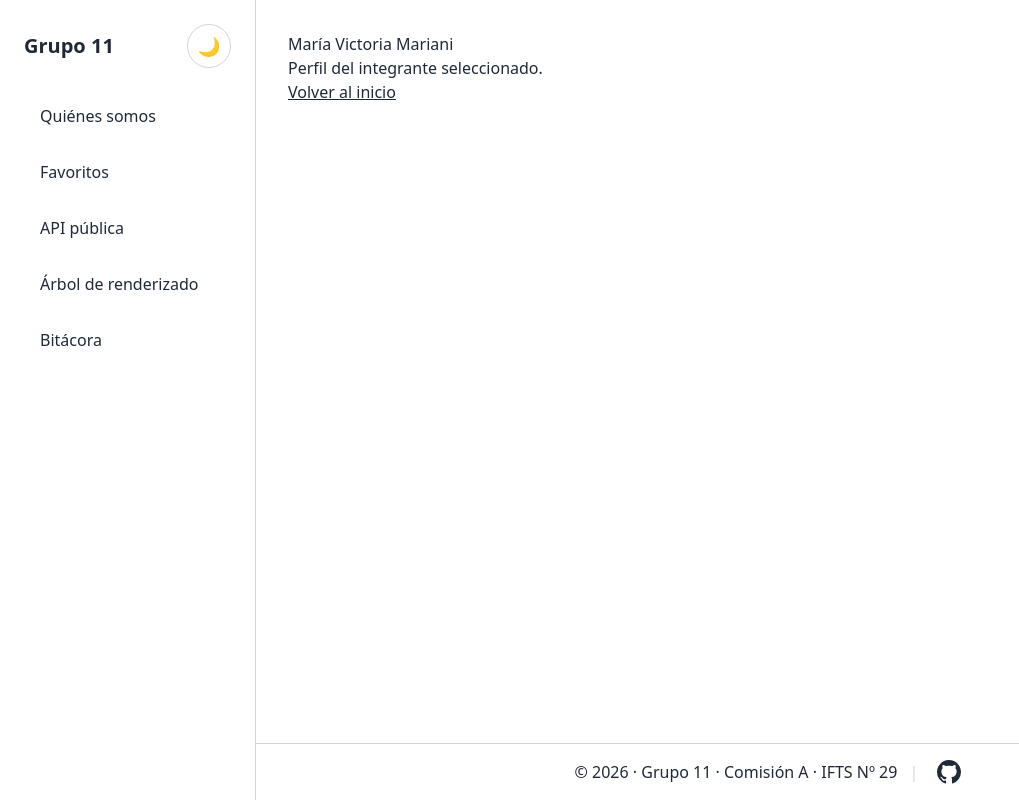
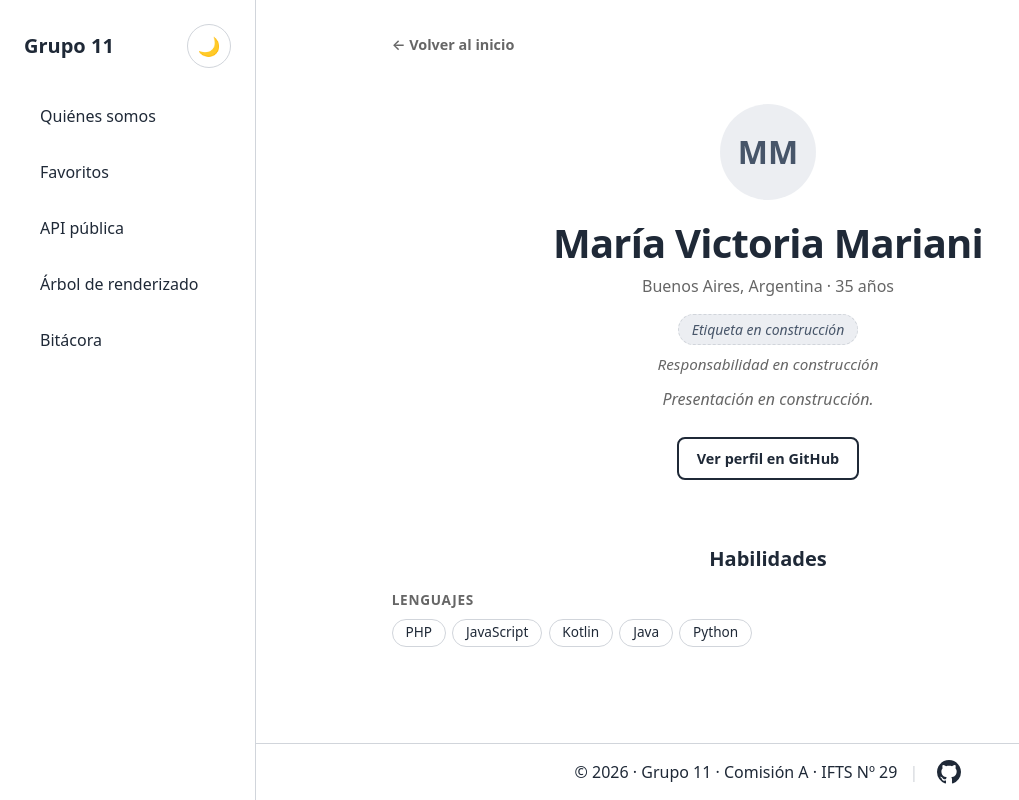
Before and after one commit to mvjhart/DSWF_TP2_2A_Grupo11, a React (Vite) app: page /integrantes/victoria in a window 1280 px wide. Shown: the whole page, without its empty margins (0-1019 px from the left). Built offline with nearby package versions, Linux system fonts and the light colour scheme.

Commit message:
feat(perfil): crea carpeta /utils con esPendiente, y componentes ProfileIdentity y SkillsList

```diff
--- /dev/null
+++ b/src/components/ProfileIdentity/ProfileIdentity.css
@@ -0,0 +1,96 @@
+.profile-identity {
+  display: flex;
+  flex-direction: column;
+  align-items: center;
+  text-align: center;
+  gap: 0.5rem;
+  padding: 2rem 1rem;
+}
+
+.profile-identity__nombre {
+  margin: 0.75rem 0 0;
+  font-size: clamp(1.75rem, 4vw, 2.5rem);
+  font-weight: 800;
+  letter-spacing: -0.02em;
+  line-height: 1.15;
+}
+
+.profile-identity__datos {
+  margin: 0;
+  color: var(--color-texto-suave);
+  font-size: 1rem;
+}
+
+.profile-identity__tags {
+  margin-top: 0.5rem;
+}
+
+.profile-identity__tag {
+  display: inline-block;
+  padding: 0.25rem 0.8rem;
+  border-radius: 999px;
+  background-color: var(--tono-fondo, var(--color-hover));
+  color: var(--tono-texto, var(--color-texto));
+  font-size: 0.875rem;
+  font-weight: 700;
+}
+
+.profile-identity__tag--pendiente {
+  background-color: var(--color-tag-neutro-fondo, transparent);
+  color: var(--color-tag-neutro-texto, var(--color-texto-suave));
+  border: 1px dashed var(--color-borde);
+  font-weight: 500;
+  font-style: italic;
+}
+
+.profile-identity__rol {
+  margin: 0;
+  max-width: 60ch;
+  font-size: 0.95rem;
+  color: var(--color-texto);
+  font-weight: 600;
+}
+
+.profile-identity__descripcion {
+  margin: 0.25rem 0 0;
+  max-width: 60ch;
+  line-height: 1.6;
+  color: var(--color-texto);
+}
+
+.profile-identity__pendiente {
+  color: var(--color-texto-suave);
+  font-style: italic;
+  font-weight: 400;
+}
+
+.profile-identity__github {
+  display: inline-block;
+  margin-top: 1rem;
+  padding: 0.55rem 1.1rem;
+  border: 2px solid var(--color-texto);
+  border-radius: 0.5rem;
+  color: var(--color-texto);
+  font-weight: 700;
+  text-decoration: none;
+  font-size: 0.9rem;
+  transition:
+    background-color 150ms ease,
+    color 150ms ease;
+}
+
+.profile-identity__github:hover {
+  background-color: var(--color-texto);
+  color: var(--color-fondo);
+}
+
+.profile-identity__github:focus-visible {
+  outline: 2px solid var(--color-texto);
+  outline-offset: 3px;
+}
+
+@media (prefers-reduced-motion: reduce) {
+  .profile-identity__github {
+    transition: none;
+  }
+}
--- /dev/null
+++ b/src/components/ProfileIdentity/ProfileIdentity.jsx
@@ -0,0 +1,75 @@
+import MemberAvatar from "../MemberAvatar/MemberAvatar";
+import { esPendiente } from "../../utils/esPendiente";
+import "./ProfileIdentity.css";
+
+function ProfileIdentity({ integrante }) {
+  const { nombre, ciudad, edad, imagen, tono, tag, rol, descripcion, github } =
+    integrante;
+
+  const tagPendiente = esPendiente(tag);
+  const rolPendiente = esPendiente(rol);
+  const descripcionPendiente = esPendiente(descripcion);
+
+  return (
+    <header className="profile-identity">
+      <MemberAvatar
+        nombre={nombre}
+        imagen={imagen}
+        tono={tono ?? "neutro"}
+        tamano="l"
+      />
+
+      <h1 className="profile-identity__nombre">{nombre}</h1>
+
+      <p className="profile-identity__datos">
+        {!esPendiente(ciudad) && <span>{ciudad}</span>}
+        {!esPendiente(ciudad) && edad && <span aria-hidden="true"> · </span>}
+        {edad && <span>{edad} años</span>}
+      </p>
+
+      <div className="profile-identity__tags">
+        {tagPendiente ? (
+          <span className="profile-identity__tag profile-identity__tag--pendiente">
+            Etiqueta en construcción
+          </span>
+        ) : (
+          <span className="profile-identity__tag">{tag}</span>
+        )}
+      </div>
+
+      <p className="profile-identity__rol">
+        {rolPendiente ? (
+          <span className="profile-identity__pendiente">
+            Responsabilidad en construcción
+          </span>
+        ) : (
+          rol
+        )}
+      </p>
+
+      <p className="profile-identity__descripcion">
+        {descripcionPendiente ? (
+          <span className="profile-identity__pendiente">
+            Presentación en construcción.
+          </span>
+        ) : (
+          descripcion
+        )}
+      </p>
+
+      {!esPendiente(github) && (
+        <a
+          className="profile-identity__github"
+          href={github}
+          target="_blank"
+          rel="noopener noreferrer"
+          aria-label={`Ver el perfil de GitHub de ${nombre}`}
+        >
+          Ver perfil en GitHub
+        </a>
+      )}
+    </header>
+  );
+}
+
+export default ProfileIdentity;
--- /dev/null
+++ b/src/components/SkillsList/SkillsList.css
@@ -0,0 +1,81 @@
+.skills-list {
+  margin-top: 2rem;
+}
+
+.skills-list__titulo {
+  margin: 0 0 1rem;
+  font-size: 1.25rem;
+  font-weight: 700;
+  text-align: center;
+}
+
+.skills-list__grupos {
+  display: grid;
+  grid-template-columns: 1fr;
+  gap: 1.25rem;
+}
+
+.skills-list__grupo {
+  display: flex;
+  flex-direction: column;
+  gap: 0.5rem;
+}
+
+.skills-list__categoria {
+  margin: 0;
+  font-size: 0.85rem;
+  font-weight: 700;
+  text-transform: uppercase;
+  letter-spacing: 0.05em;
+  color: var(--color-texto-suave);
+}
+
+.skills-list__chips {
+  display: flex;
+  flex-wrap: wrap;
+  gap: 0.4rem;
+  margin: 0;
+  padding: 0;
+  list-style: none;
+}
+
+.skills-list__chip {
+  padding: 0.3rem 0.8rem;
+  border: 1px solid var(--color-borde);
+  border-radius: 999px;
+  background-color: var(--color-tarjeta);
+  font-size: 0.85rem;
+  font-weight: 500;
+  line-height: 1.2;
+  transition:
+    border-color 150ms ease,
+    background-color 150ms ease;
+}
+
+.skills-list__chip:hover {
+  border-color: var(--tono-texto, var(--color-texto));
+  background-color: var(--tono-fondo, var(--color-hover));
+}
+
+.skills-list__pendiente {
+  margin: 0;
+  padding: 0.75rem 1rem;
+  border: 1px dashed var(--color-borde);
+  border-radius: 0.5rem;
+  color: var(--color-texto-suave);
+  font-style: italic;
+  text-align: center;
+}
+
+@media (min-width: 640px) {
+  .skills-list__grupos {
+    grid-template-columns: repeat(2, minmax(0, 1fr));
+    gap: 1.5rem 2rem;
+  }
+}
+
+@media (prefers-reduced-motion: reduce) {
+  .skills-list__chip {
+    transition: none;
+  }
+}
--- /dev/null
+++ b/src/components/SkillsList/SkillsList.jsx
@@ -0,0 +1,50 @@
+import { esPendiente } from "../../utils/esPendiente";
+import "./SkillsList.css";
+
+// Agrupa las habilidades filtrando categorías e items pendientes.
+// Devuelve solo las categorías que tienen al menos un item válido.
+function agrupar(habilidades = []) {
+  return habilidades
+    .map(({ categoria, items }) => ({
+      categoria,
+      items: (items ?? []).filter((item) => !esPendiente(item)),
+    }))
+    .filter(
+      ({ categoria, items }) => !esPendiente(categoria) && items.length > 0,
+    );
+}
+
+function SkillsList({ habilidades }) {
+  const grupos = agrupar(habilidades);
+
+  return (
+    <section className="skills-list" aria-labelledby="skills-list-titulo">
+      <h2 id="skills-list-titulo" className="skills-list__titulo">
+        Habilidades
+      </h2>
+
+      {grupos.length === 0 ? (
+        <p className="skills-list__pendiente">
+          Habilidades en construcción.
+        </p>
+      ) : (
+        <div className="skills-list__grupos">
+          {grupos.map(({ categoria, items }) => (
+            <div key={categoria} className="skills-list__grupo">
+              <h3 className="skills-list__categoria">{categoria}</h3>
+              <ul className="skills-list__chips">
+                {items.map((item) => (
+                  <li key={item} className="skills-list__chip">
+                    {item}
+                  </li>
+                ))}
+              </ul>
+            </div>
+          ))}
+        </div>
+      )}
+    </section>
+  );
+}
+
+export default SkillsList;
--- a/src/pages/Inicio/EquipoSelector.jsx
+++ b/src/pages/Inicio/EquipoSelector.jsx
@@ -1,23 +1,11 @@
 import { useId, useRef, useState } from "react";
 import { Link } from "react-router";
 import MemberAvatar from "../../components/MemberAvatar/MemberAvatar";
+import { esPendiente } from "../../utils/esPendiente";
 import "./EquipoSelector.css";
-
-// Colores de la paleta de etiquetas (index.css) que se reparten entre las
-// personas, en el orden en que aparecen en integrantes.json.
-const TONOS = ["violeta", "verde", "ambar", "celeste"];
 
 const MENSAJE_SIN_PRESENTACION =
   "Su presentación todavía no está lista. Mientras tanto, podés ver su perfil.";
-
-// Los datos que todavía no se cargaron en el JSON empiezan con "PENDIENTE".
-function esPendiente(valor) {
-  return (
-    typeof valor !== "string" ||
-    valor.trim() === "" ||
-    valor.startsWith("PENDIENTE")
-  );
-}
 
 // El slug es el nombre de pila en minúsculas (victoria, candelaria, ...).
 function nombreCorto(slug) {
@@ -51,7 +39,7 @@ function EquipoSelector({ integrantes }) {
 
   const idPanel = `${idBase}-panel`;
   const idTab = (slug) => `${idBase}-tab-${slug}`;
-  const tonoActivo = TONOS[indiceActivo % TONOS.length];
+  const tonoActivo = activo.tono ?? "neutro";
   const habilidades = agruparHabilidades(activo.habilidades);
   const tieneDetalle = !esPendiente(activo.rol) || habilidades.length > 0;
 
@@ -98,7 +86,7 @@ function EquipoSelector({ integrantes }) {
         aria-label="Integrantes del equipo"
         onKeyDown={manejarTeclas}
       >
-        {integrantes.map((integrante, indice) => {
+        {integrantes.map((integrante) => {
           const esActivo = integrante.slug === activo.slug;
 
           return (
@@ -119,7 +107,7 @@ function EquipoSelector({ integrantes }) {
               <MemberAvatar
                 nombre={integrante.nombre}
                 imagen={integrante.imagen}
-                tono={TONOS[indice % TONOS.length]}
+                tono={integrante.tono ?? "neutro"}
               />
               <span>{nombreCorto(integrante.slug)}</span>
             </button>
@@ -183,10 +171,7 @@ function EquipoSelector({ integrantes }) {
             </dl>
           )}
 
-          <Link
-            className="equipo__enlace"
-            to={`/integrantes/${activo.slug}`}
-          >
+          <Link className="equipo__enlace" to={`/integrantes/${activo.slug}`}>
             Ver el perfil de {nombreCorto(activo.slug)}
           </Link>
         </div>
--- /dev/null
+++ b/src/pages/Perfil/Perfil.css
@@ -0,0 +1,41 @@
+.perfil {
+  max-width: 900px;
+  margin: 0 auto;
+  padding: 1.5rem 1.25rem 4rem;
+}
+
+.perfil__volver {
+  display: inline-block;
+  margin-bottom: 1rem;
+  color: var(--color-texto-suave);
+  text-decoration: none;
+  font-size: 0.9rem;
+  font-weight: 600;
+}
+
+.perfil__volver:hover {
+  color: var(--color-texto);
+  text-decoration: underline;
+  text-underline-offset: 3px;
+}
+
+.perfil__volver:focus-visible {
+  outline: 2px solid var(--color-texto);
+  outline-offset: 3px;
+  border-radius: 4px;
+}
+
+.perfil--no-encontrado {
+  text-align: center;
+  padding-top: 4rem;
+}
+
+.perfil--no-encontrado h1 {
+  margin-bottom: 0.75rem;
+}
+
+.perfil--no-encontrado p {
+  max-width: 50ch;
+  margin: 0 auto 1.5rem;
+  color: var(--color-texto-suave);
+}
--- a/src/pages/Perfil/Perfil.jsx
+++ b/src/pages/Perfil/Perfil.jsx
@@ -1,31 +1,39 @@
 import { Link, useParams } from "react-router";
 import integrantes from "../../assets/data/integrantes.json";
+import ProfileIdentity from "../../components/ProfileIdentity/ProfileIdentity";
+import SkillsList from "../../components/SkillsList/SkillsList";
+import "./Perfil.css";
 
 function Perfil() {
   const { slug } = useParams();
 
-  const integrante = integrantes.find((integrante) => integrante.slug === slug);
+  const integrante = integrantes.find((i) => i.slug === slug);
 
   if (!integrante) {
     return (
-      <main>
+      <main className="perfil perfil--no-encontrado">
         <h1>Integrante no encontrado</h1>
         <p>
-          No encontramos un perfil para "{slug}". Verificá la dirección o volvé
-          a la lista de integrantes.
+          No encontramos un perfil para &quot;{slug}&quot;. Verificá la
+          dirección o volvé a la lista de integrantes.
         </p>
 
-        <Link to="/">Volver al inicio</Link>
+        <Link to="/" className="perfil__volver">
+          ← Volver al inicio
+        </Link>
       </main>
     );
   }
 
   return (
-    <main>
-      <h1>{integrante.nombre}</h1>
-      <p>Perfil del integrante seleccionado.</p>
+    <main className="perfil" data-tono={integrante.tono ?? "neutro"}>
+      <Link to="/" className="perfil__volver">
+        ← Volver al inicio
+      </Link>
 
-      <Link to="/">Volver al inicio</Link>
+      <ProfileIdentity integrante={integrante} />
+
+      <SkillsList habilidades={integrante.habilidades} />
     </main>
   );
 }
--- /dev/null
+++ b/src/utils/esPendiente.js
@@ -0,0 +1,10 @@
+// Los datos que todavía no se cargaron en los JSON empiezan con "PENDIENTE".
+// Se usa desde ProfileIdentity, SkillsList, FavoriteItemCard y Perfil para
+// decidir si un campo se muestra con su valor real o con un aviso de
+// "en construcción".
+
+export function esPendiente(valor) {
+  if (typeof valor !== "string") return true;
+  const limpio = valor.trim();
+  return limpio === "" || limpio.startsWith("PENDIENTE");
+}
```
